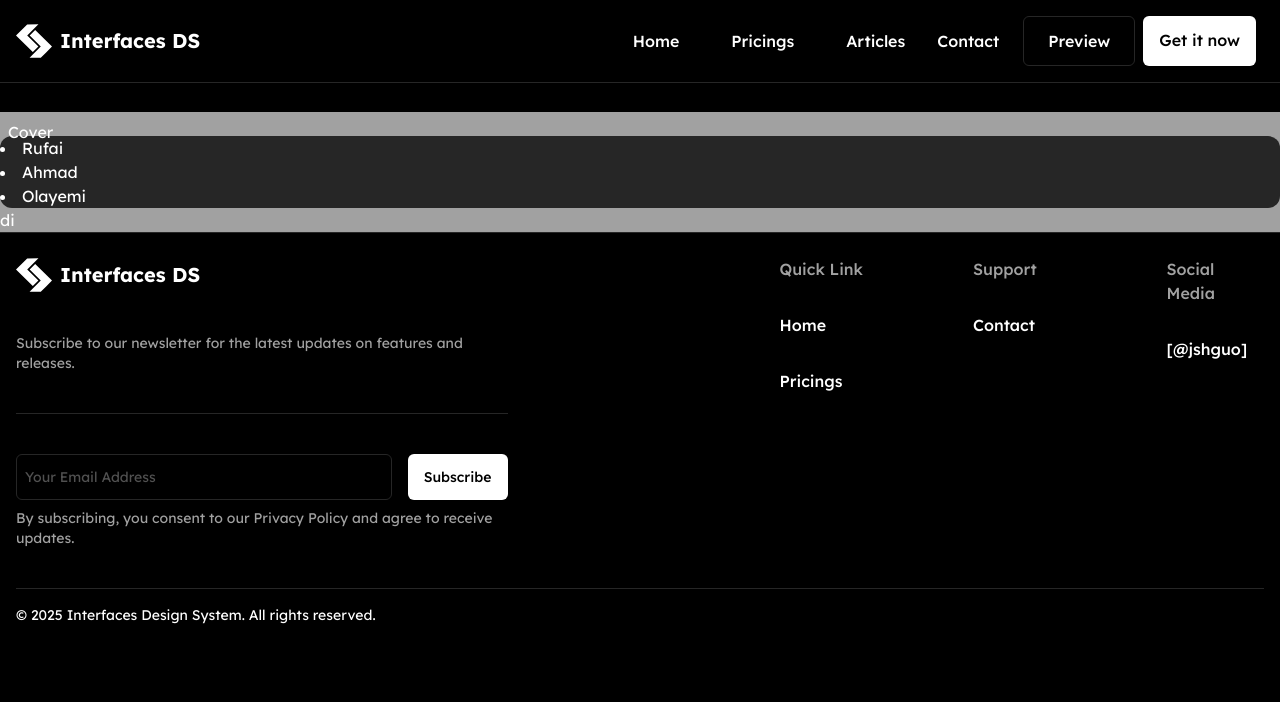
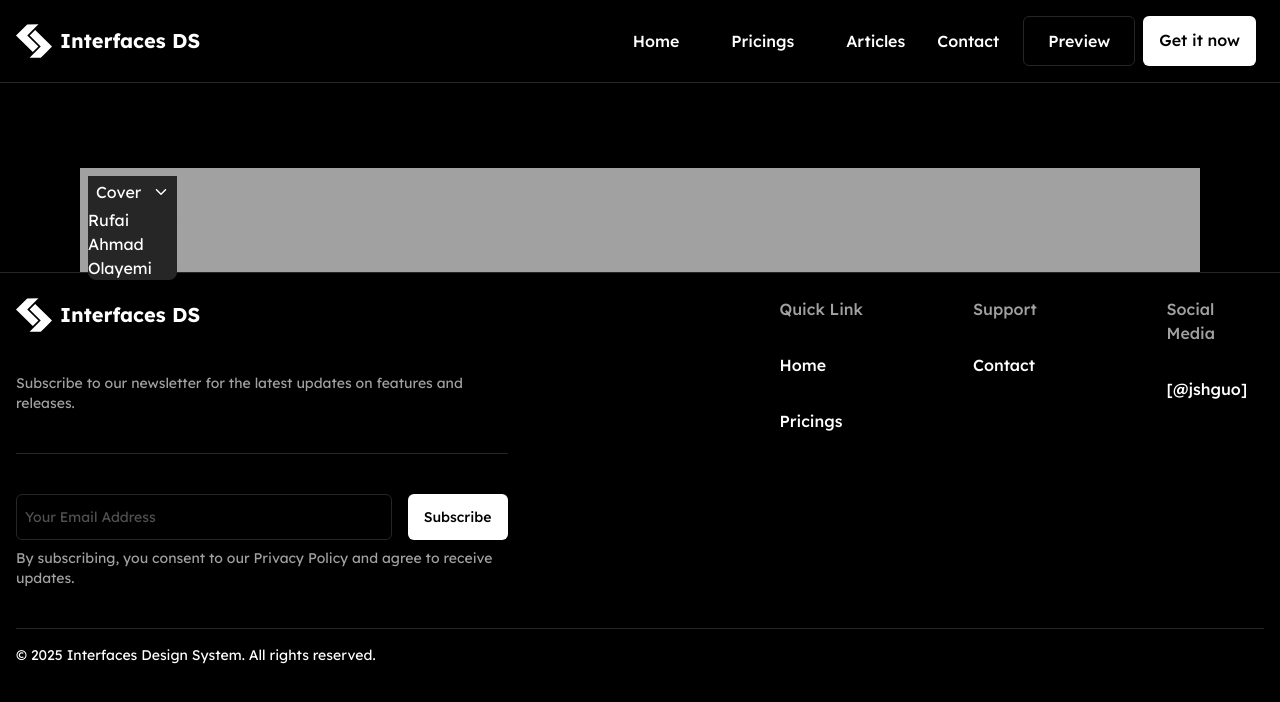
Before and after one commit to TaslimYusuf2210/InterfacesDS, a React (Vite) app in the folder Desktop/InterfacesDS/interfacesds/: page /preview in a window 1280 px wide. Shown: the top 702 px of the page. Built offline with nearby package versions, Linux system fonts and the light colour scheme.

Commit message:
continued work

```diff
--- a/Desktop/InterfacesDS/interfacesds/src/components/PreviewPage.jsx
+++ b/Desktop/InterfacesDS/interfacesds/src/components/PreviewPage.jsx
@@ -1,5 +1,5 @@
 import { useState } from "react";
-
+import { IoIosArrowDown } from "react-icons/io";
 
 const listOfItems = [
     {
@@ -21,18 +21,23 @@ const listOfItems = [
 
 function PreviewPage() {
     const [currentImage, setCurrentImage] = useState(listOfItems[0].state)
+
+    function handleImageRender() {
+
+    }
     return (
         <div className="bg-brand">
-            <div>
-                <div className="relative top-2 left-2">
-                    Cover
+            <div className="bg-accent w-fit relative top-2 left-2 rounded-lg">
+                <div className="bg-accent items-center px-2 py-1 flex gap-3 ">
+                    <span>Cover</span>
+                    <IoIosArrowDown />
                 </div>
-                <div className="bg-accent rounded-xl">
+                <div className="bg-accent rounded-xl list-none">
                     <li>Rufai</li>
                     <li>Ahmad</li>
                     <li>Olayemi</li>
                 </div>
-                di
+
             </div>
         </div>
      );
--- a/Desktop/InterfacesDS/interfacesds/src/pages/Preview.jsx
+++ b/Desktop/InterfacesDS/interfacesds/src/pages/Preview.jsx
@@ -2,7 +2,7 @@ import PreviewPage from "../components/PreviewPage";
 
 function Preview() {
     return (
-        <div>
+        <div className="lg:px-20 md:px-14 px-8 pt-14">
             <PreviewPage></PreviewPage>
         </div>
      );
```
